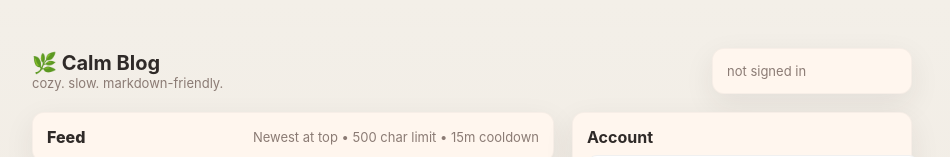
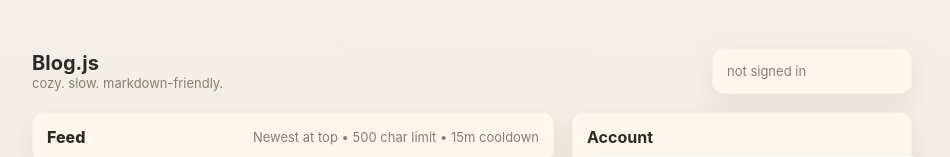
Before and after one commit to fries-git/blogjs, a website: page public/index.html in a window 1280 px wide. Shown: the top 157 px of the page, without its empty margins (168-1118 px from the left). Drawn offline with nearby package versions, Linux system fonts and the light colour scheme; no server answers.

Commit message:
Update index.html

```diff
--- a/public/index.html
+++ b/public/index.html
@@ -3,7 +3,7 @@
 <head>
   <meta charset="utf-8" />
   <meta name="viewport" content="width=device-width,initial-scale=1" />
-  <title>Calm Blog — cozy</title>
+  <title>Blog.js</title>
 
   <link rel="preconnect" href="https://cdn.jsdelivr.net" />
   <style>
@@ -41,7 +41,7 @@
   <div class="wrap">
     <header>
       <div>
-        <h1>🌿 Calm Blog</h1>
+        <h1>Blog.js</h1>
         <div class="sub">cozy. slow. markdown-friendly.</div>
       </div>
       <div class="card" style="display:flex;gap:10px;align-items:center">
```
